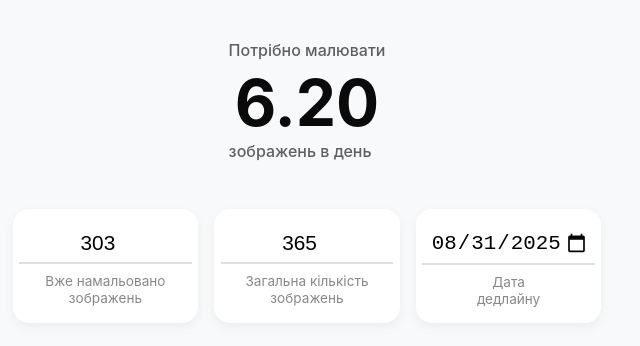
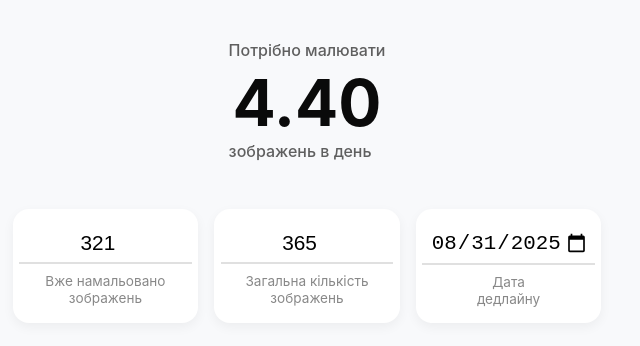
Before and after one commit to UriSobi/drawing-calc, a plain HTML site: page index.html in a window 1280 px wide. Shown: the whole page, without its empty margins (333-973 px from the left). Drawn offline with Linux system fonts and the light colour scheme.

Commit message:
Update index.html

```diff
--- a/index.html
+++ b/index.html
@@ -102,7 +102,7 @@
 
     <div class="inputs-row">
       <div class="input-group">
-          <input type="number" id="drawn" min="0" value="303">
+          <input type="number" id="drawn" min="0" value="321">
           <div class="input-label">Вже намальовано зображень</div>
       </div>
 
```
